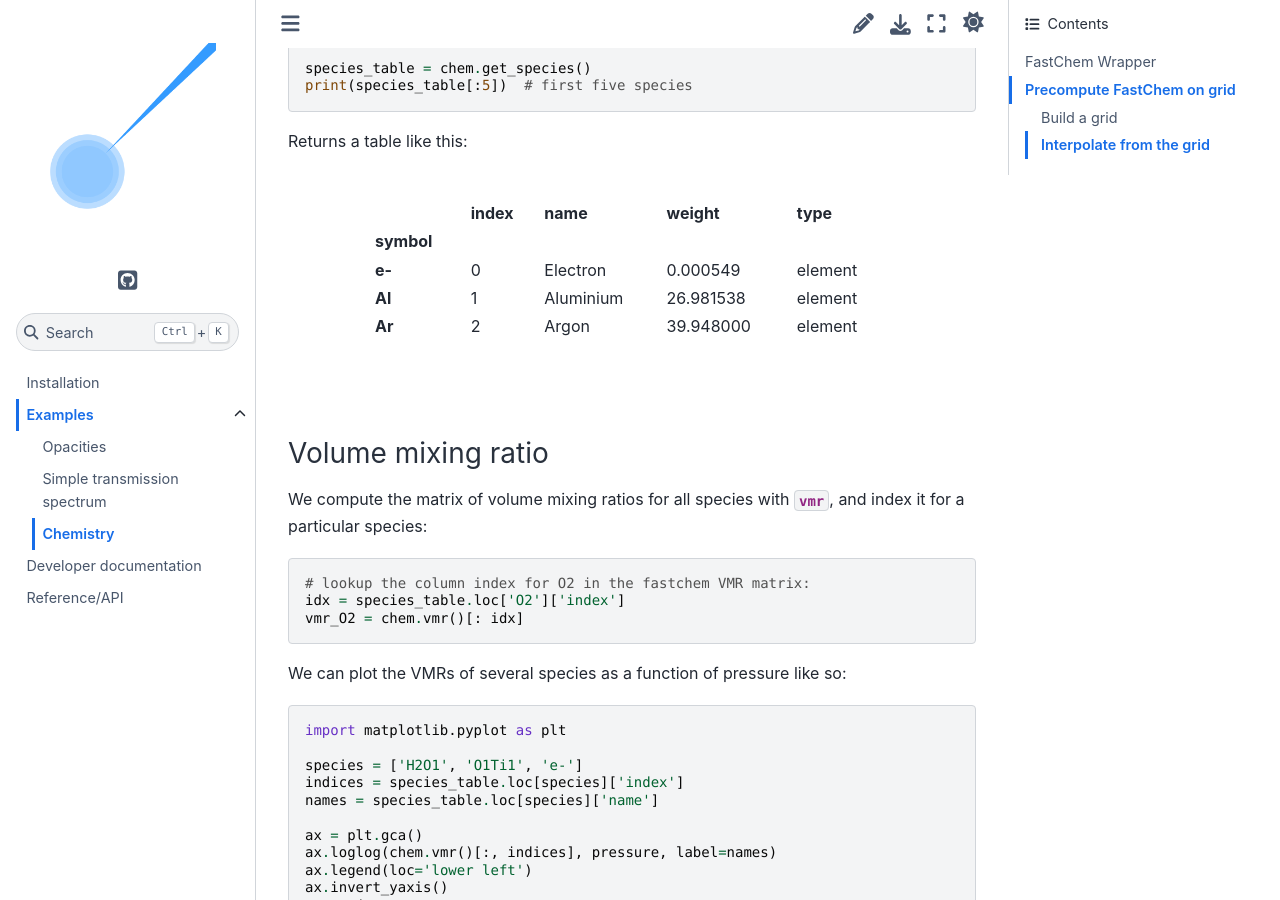
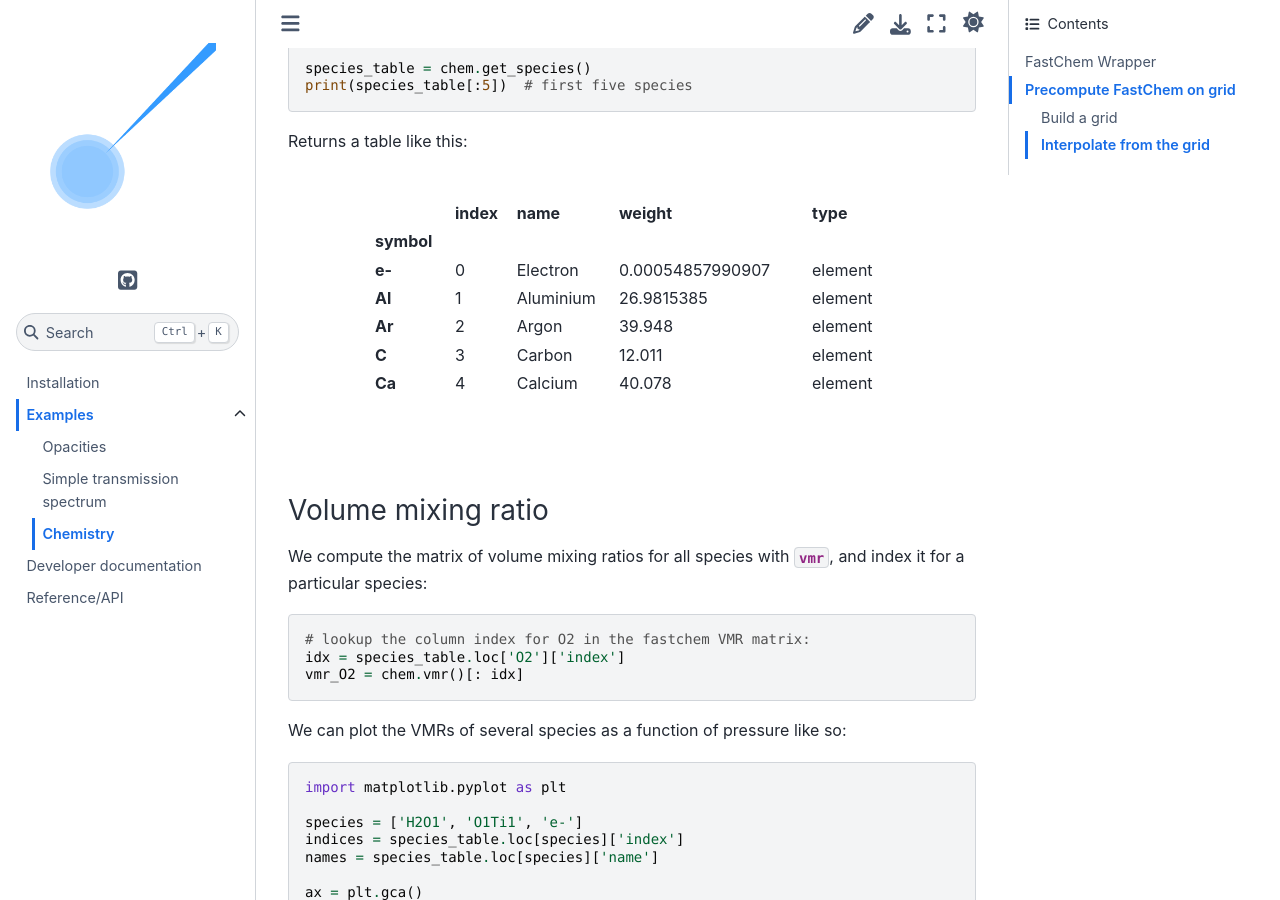
Before and after one commit to bmorris3/shone, a Sphinx documentation site: the page built from docs/shone/examples/chemistry.rst, in a window 1280 px wide and 900 px high, scrolled down 1078 px. Built offline with Sphinx 7.4.7 and the Sphinx Book theme 1.1.4, drawn with Linux system fonts in a browser that asks for light colours; the version number could not be read and is left out.

Commit message:
I just saw further down the examples list that you print the first five species. I think listing five here as well to make things consistent will help with people's understanding.

```diff
--- a/docs/shone/examples/chemistry.rst
+++ b/docs/shone/examples/chemistry.rst
@@ -93,27 +93,42 @@ Returns a table like this:
           <th>e-</th>
           <td>0</td>
           <td>Electron</td>
-          <td>0.000549</td>
+          <td>0.00054857990907</td>
           <td>element</td>
         </tr>
         <tr>
           <th>Al</th>
           <td>1</td>
           <td>Aluminium</td>
-          <td>26.981538</td>
+          <td>26.9815385</td>
           <td>element</td>
         </tr>
         <tr>
           <th>Ar</th>
           <td>2</td>
           <td>Argon</td>
-          <td>39.948000</td>
+          <td>39.948</td>
+          <td>element</td>
+        </tr>
+        <tr>
+          <th>C</th>
+          <td>3</td>
+          <td>Carbon</td>
+          <td>12.011</td>
+          <td>element</td>
+        </tr>
+        <tr>
+          <th>Ca</th>
+          <td>4</td>
+          <td>Calcium</td>
+          <td>40.078</td>
           <td>element</td>
         </tr>
       </tbody>
     </table>
     <br />
     <br />
+
 
 Volume mixing ratio
 +++++++++++++++++++
```
